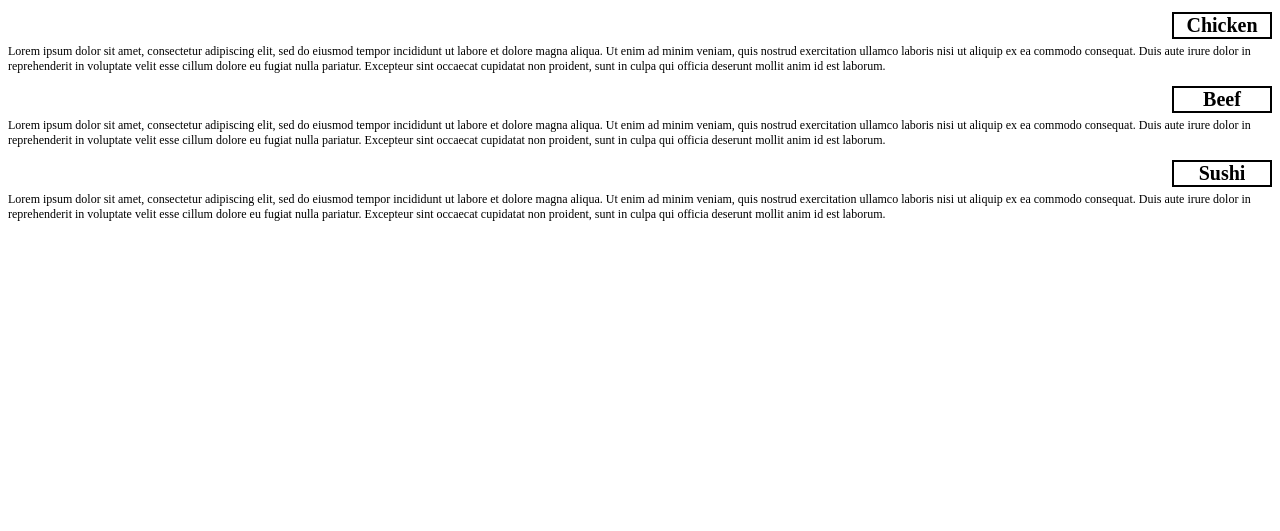
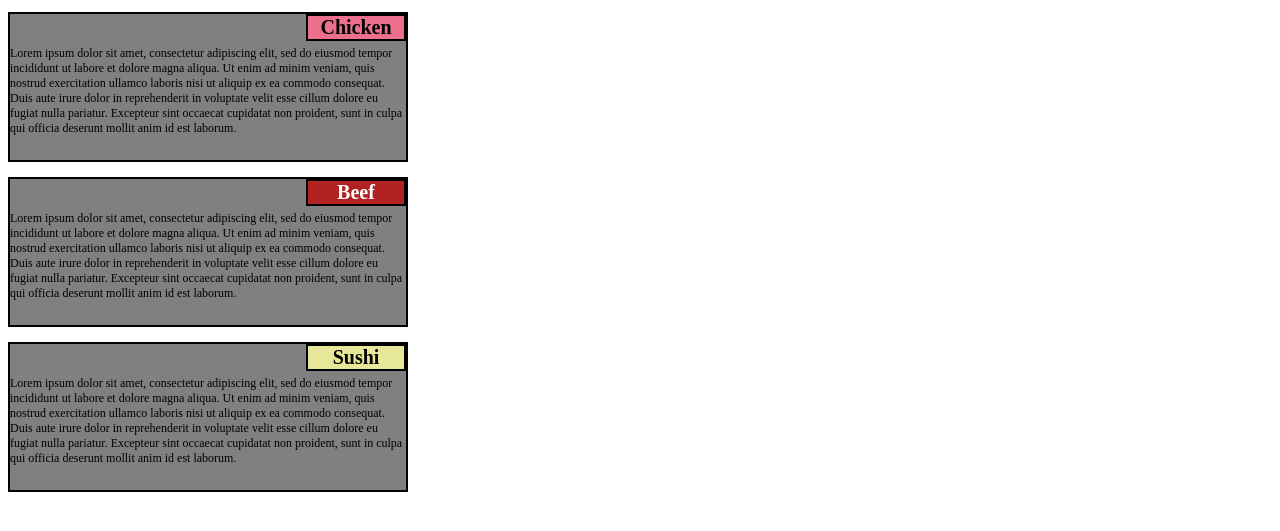
Before and after one commit to SueCoding22/Coursera_html, a plain HTML site: page index.html in a window 1280 px wide. Shown: the part 77-608 px from the top of the page. Drawn offline with Linux system fonts and the light colour scheme.

Commit message:
Update index.html

```diff
--- a/index.html
+++ b/index.html
@@ -1,4 +1,3 @@
-
 <!DOCTYPE html>
 <html lang ="en">
 
@@ -11,18 +10,24 @@
   <body>
     <h1> Our Menu </h1>
     <div class="box">
-      <div>
-        <h2>Chicken</h2>
+      <div id="cont1"  class="container">
+        <h2  id="op1">Chicken</h2>
         <p>Lorem ipsum dolor sit amet, consectetur adipiscing elit, sed do eiusmod tempor incididunt ut labore et dolore magna aliqua.
           Ut enim ad minim veniam, quis nostrud exercitation ullamco laboris nisi ut aliquip ex ea commodo consequat.
           Duis aute irure dolor in reprehenderit in voluptate velit esse cillum dolore eu fugiat nulla pariatur.
           Excepteur sint occaecat cupidatat non proident, sunt in culpa qui officia deserunt mollit anim id est laborum.</p>
-        <h2>Beef</h2>
+        </div>
+
+        <div id="cont2" class="container">
+          <h2   id="op2">Beef</h2>
+
         <p>Lorem ipsum dolor sit amet, consectetur adipiscing elit, sed do eiusmod tempor incididunt ut labore et dolore magna aliqua.
           Ut enim ad minim veniam, quis nostrud exercitation ullamco laboris nisi ut aliquip ex ea commodo consequat.
           Duis aute irure dolor in reprehenderit in voluptate velit esse cillum dolore eu fugiat nulla pariatur.
           Excepteur sint occaecat cupidatat non proident, sunt in culpa qui officia deserunt mollit anim id est laborum.</p>
-        <h2>Sushi</h2>
+        </div>
+        <div id="cont3" class ="container">
+          <h2  id="op3">Sushi</h2>
         <p>Lorem ipsum dolor sit amet, consectetur adipiscing elit, sed do eiusmod tempor incididunt ut labore et dolore magna aliqua.
           Ut enim ad minim veniam, quis nostrud exercitation ullamco laboris nisi ut aliquip ex ea commodo consequat.
           Duis aute irure dolor in reprehenderit in voluptate velit esse cillum dolore eu fugiat nulla pariatur.
```
